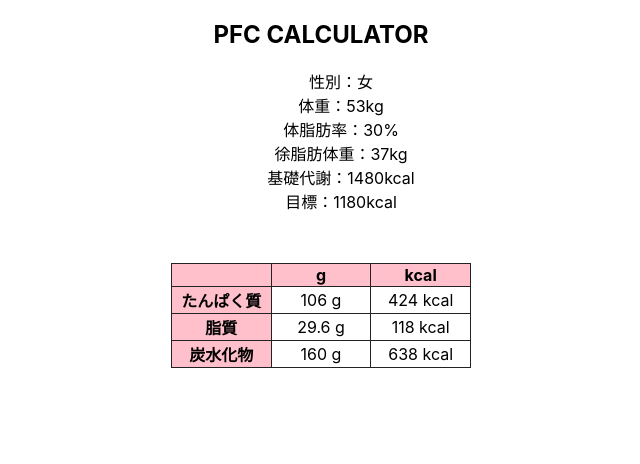
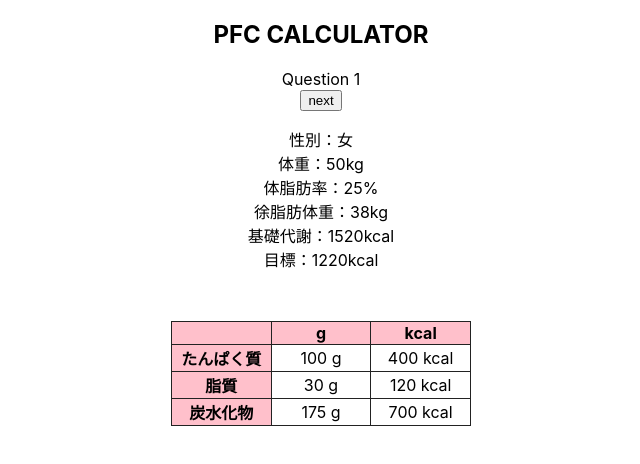
Before and after one commit to yo0o0oy/prac-program, a React (Create React App) app in the folder javascript/react/mbo/pfc-calculator/: page / in a window 1280 px wide. Shown: the top 464 px of the page, without its empty margins (319-959 px from the left). Built offline with nearby package versions, Linux system fonts and the light colour scheme.

Commit message:
Questionコンポーネント作成中

```diff
--- a/javascript/react/mbo/pfc-calculator/src/App.css
+++ b/javascript/react/mbo/pfc-calculator/src/App.css
@@ -1,6 +1,12 @@
 /* TODO: stylus入れたい */
 .App {
+  width: 90%;
+  margin: 0 auto;
   text-align: center;
+}
+
+.App ul {
+  padding: 0;
 }
 
 .App ul li {
--- a/javascript/react/mbo/pfc-calculator/src/App.js
+++ b/javascript/react/mbo/pfc-calculator/src/App.js
@@ -33,8 +33,8 @@ class App extends React.Component {
     super(props)
     this.state = {
       sex: 'F',
-      weight: 53,
-      fatPercentage: 30,
+      weight: 50,
+      fatPercentage: 25,
       pfc: {
         p: { name: 'たんぱく質' },
         f: { name: '脂質' },
@@ -52,6 +52,7 @@ class App extends React.Component {
     return (
       <div className="App">
         <h2>PFC CALCULATOR</h2>
+        <Question></Question>
         <ul>
           <li>性別：{sexName}</li>
           <li>体重：{this.state.weight}kg</li>
@@ -93,7 +94,7 @@ class App extends React.Component {
       const pfc = Object.assign(this.state.pfc)
       pfc.p.g = this.state.weight * 2
       pfc.p.kcal = Math.round(pfc.p.g * 4)
-      pfc.f.g = this.leanBodyMass() * 0.8
+      pfc.f.g = Math.round(this.leanBodyMass() * 0.8)
       pfc.f.kcal = Math.round(pfc.f.g * 4)
       pfc.c.kcal = this.consumedKcal() - pfc.p.kcal - pfc.f.kcal
       pfc.c.g = Math.round(pfc.c.kcal / 4)
```
